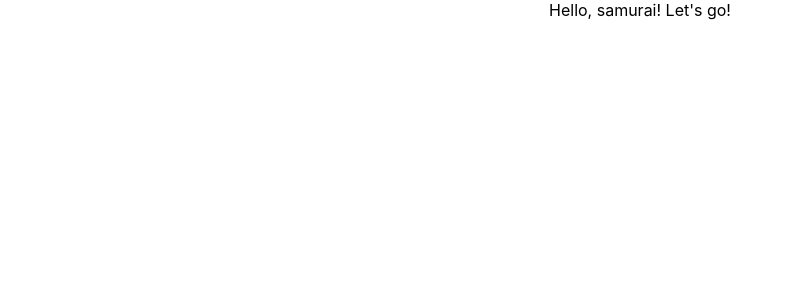
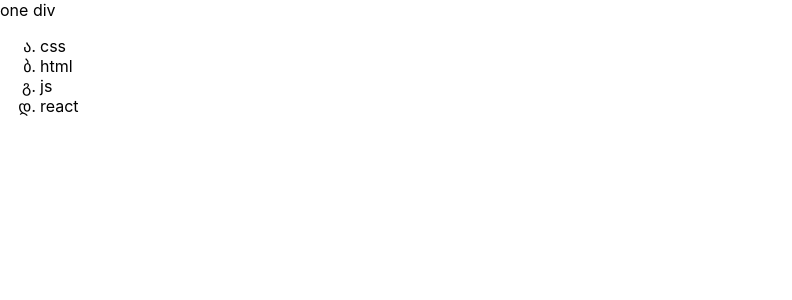
Before and after one commit to vbsm11/samurai-way-main, a React (Create React App) app: page / in a window 1280 px wide. Shown: the top 300 px of the page, without its empty margins (0-792 px from the left). Built offline with nearby package versions, Linux system fonts and the light colour scheme.

Commit message:
after 6 lessons

```diff
--- a/src/App.css
+++ b/src/App.css
@@ -1,38 +1,3 @@
-.App {
-  text-align: center;
+ul li {
+  list-style-type: georgian;
 }
-
-.App-logo {
-  height: 40vmin;
-  pointer-events: none;
-}
-
-@media (prefers-reduced-motion: no-preference) {
-  .App-logo {
-    animation: App-logo-spin infinite 20s linear;
-  }
-}
-
-.App-header {
-  background-color: #282c34;
-  min-height: 100vh;
-  display: flex;
-  flex-direction: column;
-  align-items: center;
-  justify-content: center;
-  font-size: calc(10px + 2vmin);
-  color: white;
-}
-
-.App-link {
-  color: #61dafb;
-}
-
-@keyframes App-logo-spin {
-  from {
-    transform: rotate(0deg);
-  }
-  to {
-    transform: rotate(360deg);
-  }
-}
--- a/src/App.tsx
+++ b/src/App.tsx
@@ -1,12 +1,20 @@
 import React from 'react';
 import './App.css';
 
-function App() {
-  return (
-    <div className="App">
-     Hello, samurai! Let's go!
-    </div>
-  );
+const App = () => {
+    return (
+        <div>
+            <div>one div</div>
+            <div className="App">
+                <ul>
+                    <li>css</li>
+                    <li>html</li>
+                    <li>js</li>
+                    <li>react</li>
+                </ul>
+            </div>
+        </div>
+    );
 }
 
 export default App;
```
Also changed, not shown: 1 other file (tests, documents, lock files or other folders).
